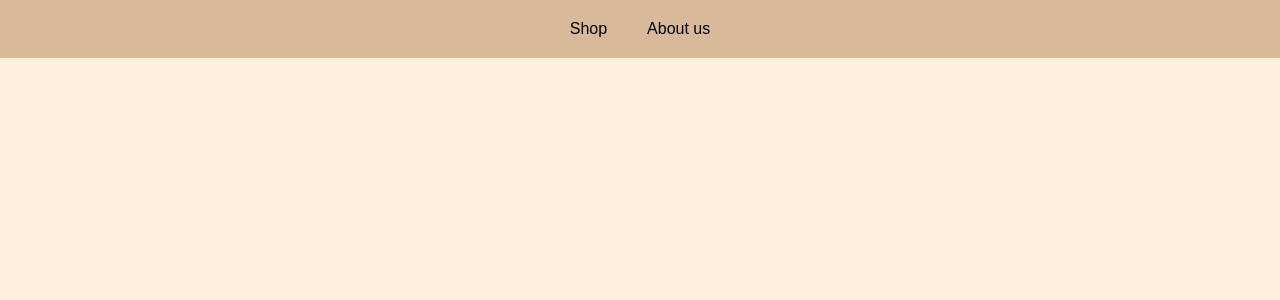
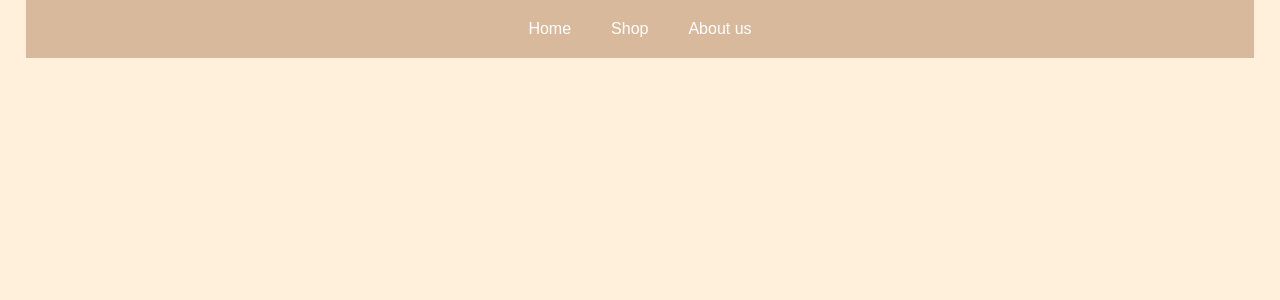
Before and after one commit to m3uma/shop-react, a React (Create React App) app: page / in a window 1280 px wide. Shown: the top 300 px of the page. Built offline with nearby package versions, Linux system fonts and the light colour scheme.

Commit message:
styled nav

```diff
--- a/src/Navigation/index.js
+++ b/src/Navigation/index.js
@@ -4,6 +4,7 @@ const Navigation = () => {
     return (
         <nav>
             <List>
+                <Item>Home</Item>
                 <Item>Shop</Item>
                 <Item>About us</Item>
             </List>
--- a/src/Navigation/styled.js
+++ b/src/Navigation/styled.js
@@ -7,8 +7,11 @@ export const List = styled.ul`
     display: flex;
     justify-content: center;
     list-style: none;
+    width: 96%;
+    margin-left: 2%;
 `;
 
 export const Item = styled.li`
     margin: 20px;
+    color: ${({ theme }) => theme.color.white}
 `;
```
